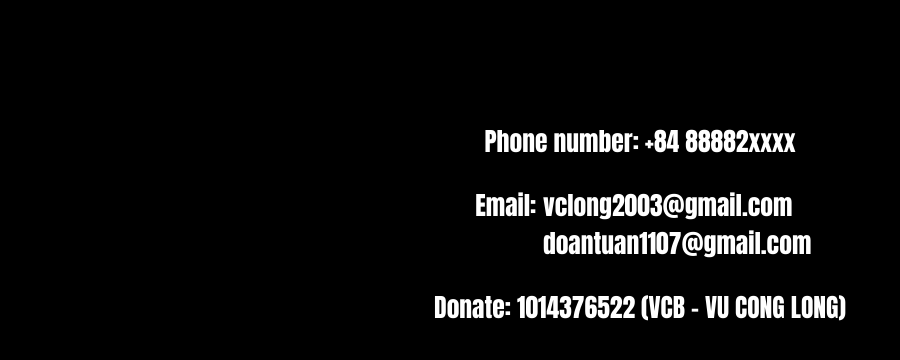
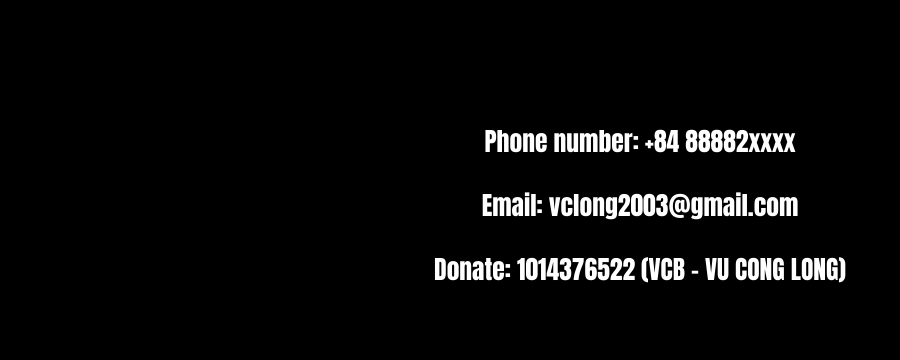
Before and after one commit to vclong2003/First_website-VCLmoviesz, a plain HTML site: page CONTACT/contact.html in a window 1280 px wide. Shown: the part 66-426 px from the top of the page, without its empty margins (0-900 px from the left). Drawn offline with nearby package versions, Linux system fonts and the light colour scheme; a web font is replaced by a local one.

Commit message:
fix email

```diff
--- a/CONTACT/contact.html
+++ b/CONTACT/contact.html
@@ -22,10 +22,7 @@
     <div id="contact">
         <div id="contactText">Phone number: +84 88882xxxx</div>
         <div id="contactText">
-            Email:
-            <div style="padding-left: 2%;">vclong2003@gmail.com<br>
-                doantuan1107@gmail.com
-            </div>
+            Email: vclong2003@gmail.com
         </div>
         <div id="contactText">Donate: 1014376522 (VCB - VU CONG LONG)</div>
     </div>
```
